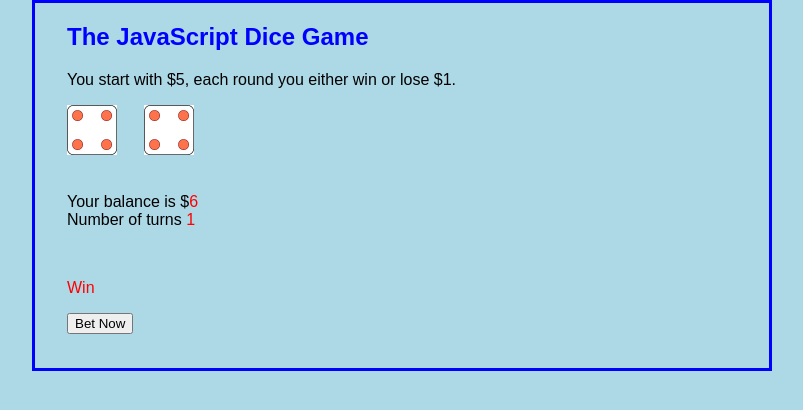
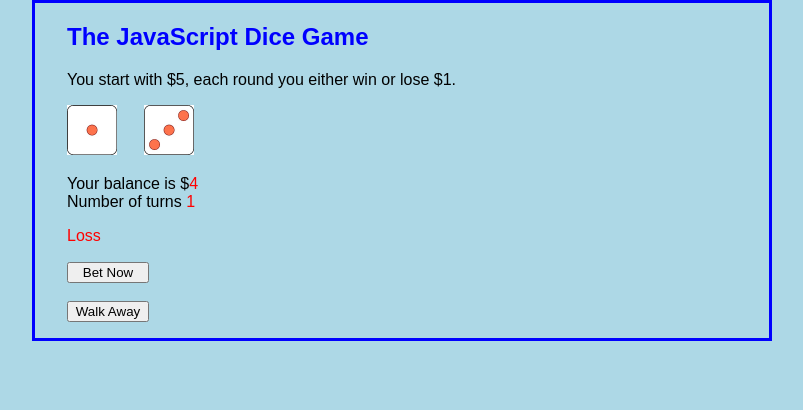
Before and after one commit to Lem1/DiceGameProblem1, a plain HTML site: page index.html in a window 1280 px wide. Both pictures are taken after a click on the button "Bet Now". Shown: the whole page, without its empty margins (238-1041 px from the left). Drawn offline with Linux system fonts and the light colour scheme.

Commit message:
split out Dice

```diff
--- a/diceGameCSS.css
+++ b/diceGameCSS.css
@@ -17,4 +17,8 @@ input {
     margin-bottom: .5em;
 }
 span { color: red; }
-#ButtonBet{display: block;}
+#divStatus { height: 17px; }
+button {
+    display: block;
+    width: 82px;
+}
--- a/index.html
+++ b/index.html
@@ -13,17 +13,19 @@
     <img id="image1" src="./images/dice-1.jpg" alt="Dice Image" style="width:50px;height:50px;">
     &nbsp;&nbsp;&nbsp;&nbsp;
     <img id="image2" src="./images/dice-6.jpg" alt="Dice Image" style="width:50px;height:50px;">
-    <br /><br />
+    <br />
     <p>
         Your balance is $<span id="balance">5</span><br />
         Number of turns <span id="turnCount">0</span>
     </p>
+    <div id="divStatus">
+        <span id="status"></span>
+    </div>
     <br />
-    <p>
-        <span id="status"></span>
-    </p>
     <button id="ButtonBet" type="button">Bet Now</button>
     <br />
+    <button id="ButtonQuit" type="button">Walk Away</button>
+
     <script src="index.js"></script>
 </body>
 </html>
--- a/index.js
+++ b/index.js
@@ -7,51 +7,72 @@ var $ = function(id) {
     return document.getElementById(id);
 };
 
-const DiceGame = {
-    image1: $("image1"),
-    image2: $("image2"),
-    balance: $("balance"),
-    turnCount: $("turnCount"),
-    status: $("status"),
-    ButtonBet: $("ButtonBet"),
-    count: 0,
-    bal: 5,
+const Dice = {
+    elemImage1: $("image1"),
+    elemImage2: $("image2"),
+    equal: false,
+    sum: 0,
 
-    buttonClicked: function() {
+    rollDie: function() {
         // get random numbers between 1 and 6
         let ranNum1 = Math.ceil((Math.random() * 6));
         let ranNum2 = Math.ceil((Math.random() * 6));
+        // equal
+        this.equal = ranNum1 === ranNum2;
+        // sum
+        this.sum = ranNum1 + ranNum2;
+
         // update dice images
-        this.image1.src="./images/dice-"+ ranNum1 +".jpg";
-        this.image2.src ="./images/dice-"+ ranNum2 + ".jpg";
+        this.elemImage1.src="./images/dice-"+ ranNum1 +".jpg";
+        this.elemImage2.src="./images/dice-"+ ranNum2 + ".jpg";
+    }
+}
 
-        // add dice count together
-        let sumnum= ranNum1 + ranNum2;
-        if (ranNum1===ranNum2 || sumnum===7 || sumnum===11) {
+const DiceGame = {
+
+    elemBalance: $("balance"),
+    elemStatus: $("status"),
+    elemTurnCount: $("turnCount"),
+    elemButtonBet: $("ButtonBet"),
+    elemButtonQuit: $("ButtonQuit"),
+    buttons: $(':button'),
+    turnCount: 0,
+    bal: 5,
+
+    buttonBetClicked: function() {
+        Dice.rollDie();
+
+        // determine win/loss for round
+        if (Dice.equal || Dice.sum===7 || Dice.sum===11) {
             // player won
-            this.bal+=1;
-            this.balance.innerHTML=this.bal;
-            this.status.innerHTML="Win";
+            this.elemBalance.innerHTML=++this.bal;
+            this.elemStatus.innerHTML="Win";
         } else {
             // player lost
-            this.bal -=1;
-            this.balance.innerHTML=this.bal;
-            this.status.innerHTML=" You Lost";
+            this.elemBalance.innerHTML=--this.bal;
+            this.elemStatus.innerHTML="Loss";
         }
 
         // update turn
-        this.count+=1;
+        this.turnCount+=1;
 
         // check win or lose
-        this.turnCount.innerHTML=this.count;
-        if (this.count==45) {
-            this.status.innerHTML="Game Over - you take home $" + this.bal;
-            this.ButtonBet.disabled = true;
-        } else if (this.bal===0) {
-            this.status.innerHTML="Game Over - you lost...";
-            this.ButtonBet.disabled = true;;
+        this.elemTurnCount.innerHTML=this.turnCount;
+        if (this.bal===0) {
+            this.elemStatus.innerHTML="Game Over - you lost...";
+            //this.buttons.prop('disabled', true);
+            this.elemButtonBet.disabled = true;
+            this.elemButtonQuit.disabled = true;
         }
+    },
+
+    buttonQuitClicked: function() {
+        this.elemStatus.innerHTML="Game Over - you take home $" + this.bal;
+        //this.buttons.prop('disabled', true);
+        this.elemButtonBet.disabled = true;
+        this.elemButtonQuit.disabled = true;
     }
 }
 
-$("ButtonBet").addEventListener("click", function() { DiceGame.buttonClicked(); } );
+$("ButtonBet").addEventListener("click", function() { DiceGame.buttonBetClicked(); } );
+$("ButtonQuit").addEventListener("click", function() { DiceGame.buttonQuitClicked(); } );
```
